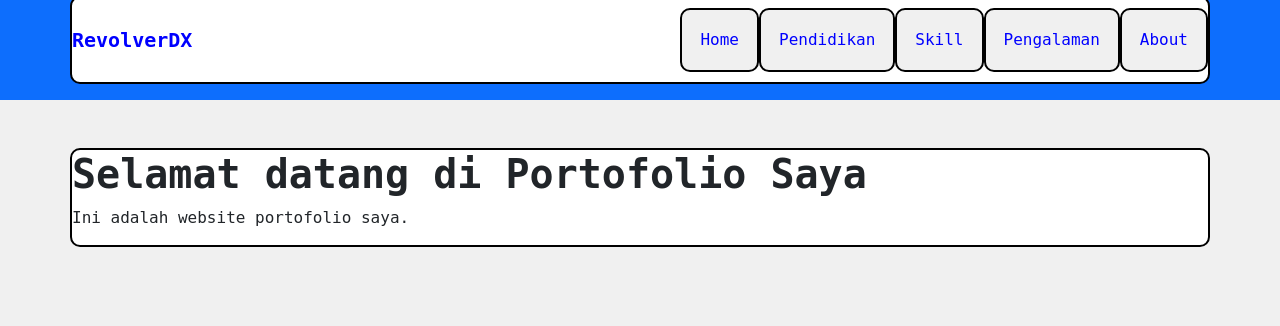
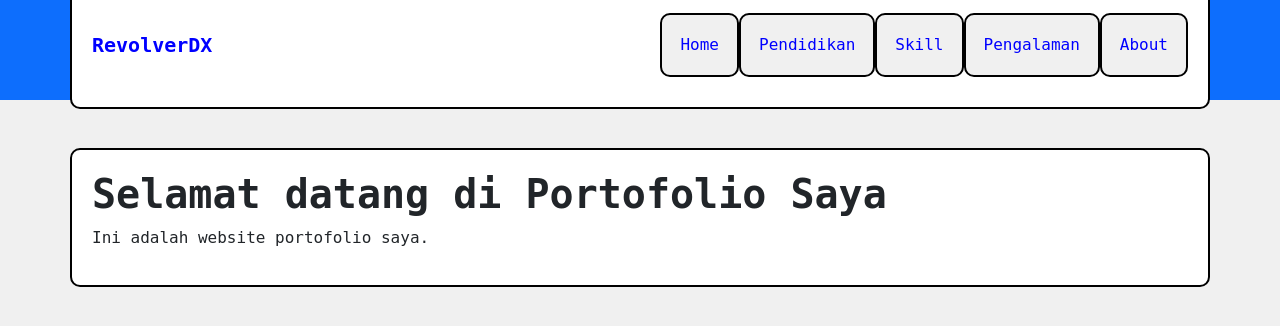
Before and after one commit to RvlDX/rvldx.github.io, a PHP site: page / in a window 1280 px wide. Shown: the top 326 px of the page. Run offline with PHP 8.4, Linux system fonts and the light colour scheme.

Commit message:
Update style.css

```diff
--- a/style.css
+++ b/style.css
@@ -6,8 +6,8 @@ body {
 
 .container {
     border: 2px solid black !important;
-    padding: 0px;
-    margin-bottom: 20px;
+    padding: 20px;
+    margin-bottom: 10px;
     background-color: white;
     border-radius: 10px;
 }
```
